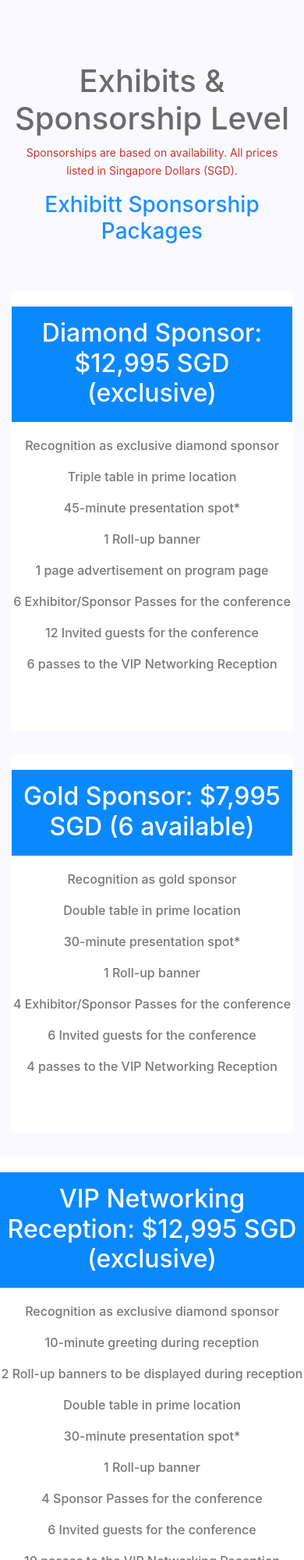
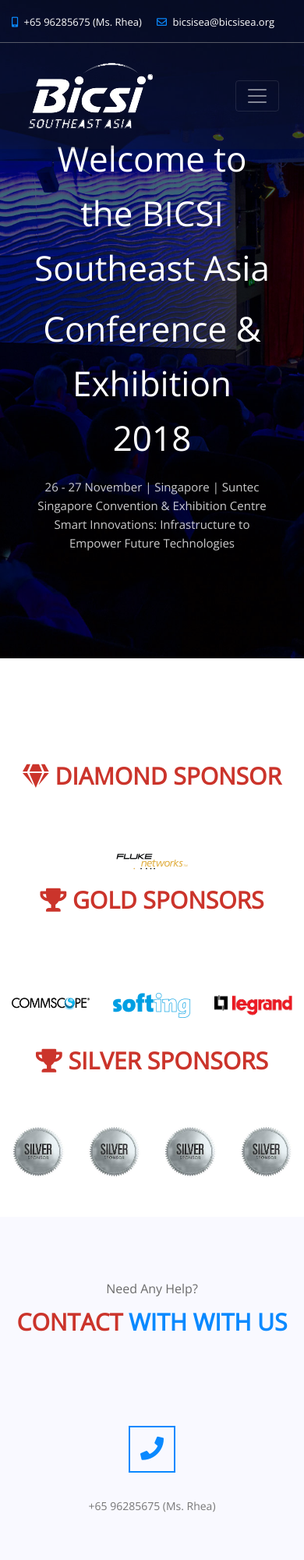
Before and after one commit to huytnd/bicsi_asia_conf_2018, a plain HTML site: page sponsors.html in a window 390 px wide. Shown: the top 2000 px of the page at 78% size. Drawn offline with nearby package versions, Linux system fonts and the light colour scheme.

Commit message:
update menu for index.html and cec.html | add new sponsors.html

```diff
--- a/sponsors.html
+++ b/sponsors.html
@@ -1,134 +1,273 @@
 <!DOCTYPE html>
+<html lang="en">
+
 <head>
     <meta charset="utf-8">
     <meta http-equiv="X-UA-Compatible" content="IE=edge">
-        <title></title>
-        <meta name="description" content="">
-        <meta name="viewport" content="width=device-width, initial-scale=1">
+    <meta name="viewport" content="width=device-width, maximum-scale=1, initial-scale=1, user-scalable=0">
+    <meta name="keywords" content="">
+    <meta name="description" content="BICSI Sponsors">
+    <title>Sponsors - BICSI SEA Event 2018 in Singapore</title>
+    <!--Favicon-->
+
+    <!--Google Font-->
+    <link href="https://fonts.googleapis.com/css?family=Open+Sans" rel="stylesheet">
+    <!--Bootstrap CSS-->
+    <link rel="stylesheet" type="text/css" href="css/bootstrap.css">
+    <!--<link rel="stylesheet" type="text/css" href="css/bootstrap-theme.min.css">-->
+    <!-- Animate CSS-->
+    <link rel="stylesheet" type="text/css" href="css/animate.css">
+    <!--Slick CSS-->
+    <link rel="stylesheet" type="text/css" href="css/slick.css">
+    <!--Font Awesome CSS-->
+    <link rel="stylesheet" type="text/css" href="css/fontawesome-all.min.css">
+    <!--Main CSS-->
     <link rel="stylesheet" type="text/css" href="css/style.css">
+    <!--Responsive CSS-->
     <link rel="stylesheet" type="text/css" href="css/responsive.css">
-        <link rel="stylesheet" type="text/css" href="css/bootstrap.css">
-        <link rel="stylesheet" href="">
 </head>
 <body>
-        <section id="pricing" class="bg-gray default-padding">
-                <!--Start Container-->
-            <div class="container">
-                <!--Start Heading-->
-                <div class="row">
-                    <div class="col-12">
-                        <div class="heading text-center">
-                            <h1 class="color-gray">Exhibits & Sponsorship Level</h1>
-                            <p class="p-color1">Sponsorships are based on availability. All prices listed in Singapore Dollars (SGD).</p>
-                            <h3 style=" color:dodgerblue";>Exhibitt Sponsorship Packages</h3>
+    <div id="preloader">
+        <div class="spinner">
+            <div class="rect1"></div>
+            <div class="rect2"></div>
+            <div class="rect3"></div>
+            <div class="rect4"></div>
+            <div class="rect5"></div>
         </div>
     </div>
-                </div>
-                <!--End Heading-->
 
-                <!--Start Pricing Table Row-->
+    <!-- Start Body Wrap -->
+    <div id="body-wrapper">
+        <!-- Start Header -->
+        <header id="header">
+            <!--Start Header Top-->
+            <div class="header-top">
+                <div class="container">
                     <div class="row">
-                    <!--Start Pricing Table Single-->
-                    <div class="col-md-6">
-                        <div class="pricing-table-single fix text-center">
-
-                            <div class="price-amount">
-                                <h2 class="color-white">Diamond Sponsor: $12,995 SGD (exclusive)</h2>
-                            </div>
-                            <div class="table-details">
+                        <div class="col-12 col-lg-12 col-md-12">
+                            <div class="header-contact-info" style="float: left">
                                 <ul>
-                                    <li>Recognition as exclusive diamond sponsor</li>
-                                    <li>Triple table in prime location</li>
-                                    <li>45-minute presentation spot*</li>
-                                    <li>1 Roll-up banner</li>
-                                    <li>1 page advertisement on program page</li>
-                                    <li>6 Exhibitor/Sponsor Passes for the conference </li>
-                                    <li>12 Invited guests for the conference</li>
-                                    <li>6 passes to the VIP Networking Reception</li>
+                                    <li>
+                                        <i class="fas fa-mobile-alt"></i> +65 96285675 (Ms. Rhea)
+                                    </li>
+                                    <li>
+                                        <i class="far fa-envelope"></i> bicsisea@bicsisea.org
+                                    </li>
                                 </ul>
                             </div>
                         </div>
                     </div>
-                    <!--End Pricing Table Single-->
+                </div>
+            </div>
+            <!--End Header Top-->
+            <!--Start Main Menu-->
+            <div class="main_navbar">
+                <!-- MAIN NAVBAR -->
+                <nav class="navbar navbar-expand-lg  navbar-dark">
+                    <div class="container">
+                        <a class="navbar-brand logo-sticky font-600" style="font-size: 30px;font-style: italic;font-weight: bold;" href="index.html">
+                            <img src="images/logo_12.png" alt="">
+                        </a>
+                        <button class="navbar-toggler" data-toggle="collapse" data-target="#navbarNav" aria-expanded="false">
+                            <span class="navbar-toggler-icon"></span>
+                        </button>
+                        <div class="collapse navbar-collapse" id="navbarNav">
+                            <ul class="navbar-nav ml-auto" id="nav">
+                                <li class="nav-item">
+                                    <a class="nav-link js-scroll-trigger" href="index.html#exhibitor_prospectus">Exhibitor Prospectus</a>
+                                </li>
+                                <li class="nav-item">
+                                    <a class="nav-link js-scroll-trigger" href="index.html#attendee_demographics">Demographics</a>
+                                </li>
+                                <li class="nav-item">
+                                    <a class="nav-link js-scroll-trigger" href="index.html#sponsorship_level">Sponsorships</a>
+                                </li>
+                                <li class="nav-item">
+                                    <a class="nav-link js-scroll-trigger" href="index.html#delegate">Delegate</a>
+                                </li>
+                                <li class="nav-item">
+                                        <a class="nav-link js-scroll-trigger" href="sponsors.html">Sponsors</a>
+                                </li>
+                                <li class="nav-item">
+                                    <a href="cec.html" class="nav-link">CEC</a>
+                                </li>
+                                <li class="nav-item">
+                                    <a class="nav-link js-scroll-trigger" href="index.html#contact">Contact</a>
+                                </li>
+                            </ul>
+                        </div>
+                    </div>
+                </nav>
+            </div>
+            <!--End Main Menu-->
 
-                    <!--Start Pricing Table Single-->
-                    <div class="col-md-6">
-                        <div class="pricing-table-single fix text-center">
+        </header>
+        <!-- End Header -->
 
-                            <div class="price-amount">
-                                <h2 class="color-white">Gold Sponsor: $7,995 SGD (6 available)</h2>
+        <!-- Start Banner Section -->
+        <section id="main-banner" class="bg-cover position-relative full-height text-center">
+            <div class="overlay"></div>
+            <div class="caption-content dp-table">
+                <div class="tbl-cell position-relative">
+                    <h1 class="color-white">
+                        Welcome to the BICSI Southeast Asia
+                    </h1>
+                    <h1 class="color-white">
+                        Conference & Exhibition 2018
+                    </h1>
+                    <p class="color-white mt-3">26 - 27 November | Singapore | Suntec Singapore Convention & Exhibition Centre Smart Innovations: Infrastructure
+                        to Empower Future Technologies
+                    </p>
+
                 </div>
-                            <div class="table-details">
-                                <ul>
-                                    <li>Recognition as gold sponsor</li>
-                                    <li>Double table in prime location</li>
-                                    <li>30-minute presentation spot*</li>
-                                    <li>1 Roll-up banner</li>
-                                    <li>4 Exhibitor/Sponsor Passes for the conference</li>
-                                    <li>6 Invited guests for the conference</li>
-                                    <li>4 passes to the VIP Networking Reception</li>
+            </div>
+        </section>
+        <!-- End Banner Section -->
+        <br/>
+        <br/>
 
-                                </ul>
+        <!-- Start Sponsors Content -->
+        <section id="sponsorship_level">
+            <div class="container">
+                <div class="row">
+                    <div class="col-12">
+                        <div class="heading text-center">
+                            <h2>
+                                <i class="fas fa-gem"></i>
+                                Diamond Sponsor
+                            </h2>
+                        </div>
+                    </div>
+                </div>
+                <div class="row">
+                    <div class="col-4"></div>
+                    <div class="col-4">
+                        <img src="images/sponsors/fluke-networks-logo.png" class="img-fluid" alt="Fluke Networks Logo">
+                    </div>
+                    <div class="col-4"></div>
+                </div>
+                <div class="row">
+                    <div class="col-12">
+                        <div class="heading text-center">
+                            <h2>
+                                <i class="fas fa-trophy"></i>
+                                Gold Sponsors
+                            </h2>
+                        </div>
+                    </div>
+                </div>
+                <div class="row">
+                    <div class="col-4">
+                        <img src="images/sponsors/commscope-logo.png" class="img-fluid" alt="Commscope Logo">
+                    </div>
+                    <div class="col-4">
+                        <img src="images/sponsors/softing-logo.png" class="img-fluid" alt="Softing Logo">
+                    </div>
+                    <div class="col-4">
+                        <img src="images/sponsors/legrand-logo.png" class="img-fluid" alt="Legrand Logo">
+                    </div>
+                </div>
+                <div class="row">
+                    <div class="col-12">
+                        <div class="heading text-center">
+                            <h2>
+                                <i class="fas fa-trophy"></i>
+                                Silver Sponsors
+                            </h2>
+                        </div>
+                    </div>
+                </div>
+                <div class="row">
+                    <div class="col-3">
+                        <img src="images/sponsors/silver-sponsor-sticker.jpg" class="img-fluid" alt="Silver Sponsor Sticker">
+                    </div>
+                    <div class="col-3">
+                        <img src="images/sponsors/silver-sponsor-sticker.jpg" class="img-fluid" alt="Silver Sponsor Sticker">
+                    </div>
+                    <div class="col-3">
+                        <img src="images/sponsors/silver-sponsor-sticker.jpg" class="img-fluid" alt="Silver Sponsor Sticker">
+                    </div>
+                    <div class="col-3">
+                        <img src="images/sponsors/silver-sponsor-sticker.jpg" class="img-fluid" alt="Silver Sponsor Sticker">
+                    </div>
+                </div>
+            </div>
+        </section>
+        <!-- End Sponsors Content -->
+        <!-- Start Contact Section -->
+        <section id="contact" class="bg-gray">
+                <div class="container">
+                    <div class="row">
+                        <div class="col-12">
+                            <div class="heading text-center">
+                                <h4 class="color-gray">Need Any Help?</h4>
+                                <h2 class="p-color1">
+                                    Contact <span class="p-color">With With Us</span>
+                                </h2>
                             </div>
                         </div>
                     </div>
 
                     <div class="row">
-                        <!--Start Pricing Table Single-->
-                        <div class="col-md-6">
-                            <div class="pricing-table-single fix text-center">
-
-                                <div class="price-amount">
-                                    <h2 class="color-white">VIP Networking Reception: $12,995 SGD (exclusive)</h2>
+                        <div class="col-lg-6">
+                            <div class="contact-info">
+                                <div class="row">
+                                    <div class="col-lg-6 col-sm-6">
+                                        <div class="contact-info-single text-center">
+                                            <i class="fas fa-phone"></i>
+                                            <p class="font-500">
+                                                +65 96285675 (Ms. Rhea)
+                                            </p>
                                         </div>
-                                <div class="table-details">
-                                    <ul>
-                                        <li>Recognition as exclusive diamond sponsor</li>
-                                        <li>10-minute greeting during reception</li>
-                                        <li>2 Roll-up banners to be displayed during reception</li>
-                                        <li>Double table in prime location</li>
-                                        <li>30-minute presentation spot*</li>
-                                        <li>1 Roll-up banner</li>
-                                        <li>4 Sponsor Passes for the conference</li>
-                                        <li>6 Invited guests for the conference</li>
-                                        <li>10 passes to the VIP Networking Reception</li>
-                                    </ul>
+                                    </div>
+                                    <div class="col-lg-6 col-sm-6">
+                                        <div class="contact-info-single text-center">
+                                            <i class="fas fa-envelope"></i>
+                                            <p class="font-500">
+                                                bicsisea@bicsisea.org
+                                                <br>
+                                                rhea@jr-asia.net
+                                            </p>
                                         </div>
                                     </div>
                                 </div>
-                        <!--End Pricing Table Single-->
-
-                        <!--Start Pricing Table Single-->
-                        <div class="col-md-6">
-                            <div class="pricing-table-single fix text-center">
-
-                                <div class="price-amount">
-                                    <h2 class="color-white">Silver Sponsor: $4,995 SGD (unlimited)</h2>
                             </div>
-                                <div class="table-details">
-                                    <ul>
-                                        <li>Recognition as silver sponsor</li>
-                                        <li>Single table</li>
-                                        <li>1 Roll-up banner</li>
-                                        <li>2 Exhibitor/Sponsor Passes for the conference</li>
-                                        <li>3 Invited guests for the conference</li>
-                                        <li>2 passes to the VIP Networking Reception</li>
-                                    </ul>
+                        </div>
+                        <div class="col-lg-6">
+                            <div class="why-us-img">
+                                <img src="images/bicsi05.jpg" class="img-fluid" alt="img">
                             </div>
                         </div>
                     </div>
+                </div>
+            </section>
+            <!-- End Contact Section -->
 
+            <footer id="footer">
+                <div class="footer-bottom">
+                    <p class="color-white text-center">
+                        &copy; 2018 <span class="p-color">BICSI ASIA</span>. All Rights Reserved.
+                    </p>
+                </div>
+            </footer>
+    </div>
+    <!-- End Body Wrap -->
 
-                        <div class="col-md-12">
-                            <div class="pricing-table-single fix text-center">
-                            </div>
-
-                        </div>
-                    </div>
-                    <!--End Pricing Table Row-->
-                </div>
-                <!--End Container-->
-            </section>
-        <script src="" async defer></script>
+    <!--jQuery JS-->
+    <script src="js/jquery-min.js"></script>
+    <!--Bootstrap JS-->
+    <script src="js/bootstrap.min.js"></script>
+    <!--Slick Js-->
+    <script src="js/slick.min.js"></script>
+    <!--Magnic PopUp JS-->
+    <script src="js/jquery.magnific-popup.min.js"></script>
+    <script src="js/mixitup.min.js"></script>
+    <!-- WOW JS-->
+    <script src="js/wow.js"></script>
+    <!--Jquery Easing Js -->
+    <script src="https://cdnjs.cloudflare.com/ajax/libs/jquery-easing/1.4.1/jquery.easing.js"></script>
+    <!--Main JS-->
+    <script src="js/custom.js"></script>
 </body>
 </html>
```
Also changed, not shown: cec.html (+10 -7 lines), index.html (+4 -1 lines), images/sponsors/commscope-logo.png (added), images/sponsors/fluke-networks-logo.png (added), images/sponsors/legrand-logo.png (added), images/sponsors/silver-sponsor-sticker.jpg (added), images/sponsors/softing-logo.png (added). Lines whose indentation alone changed are shown as unchanged.
